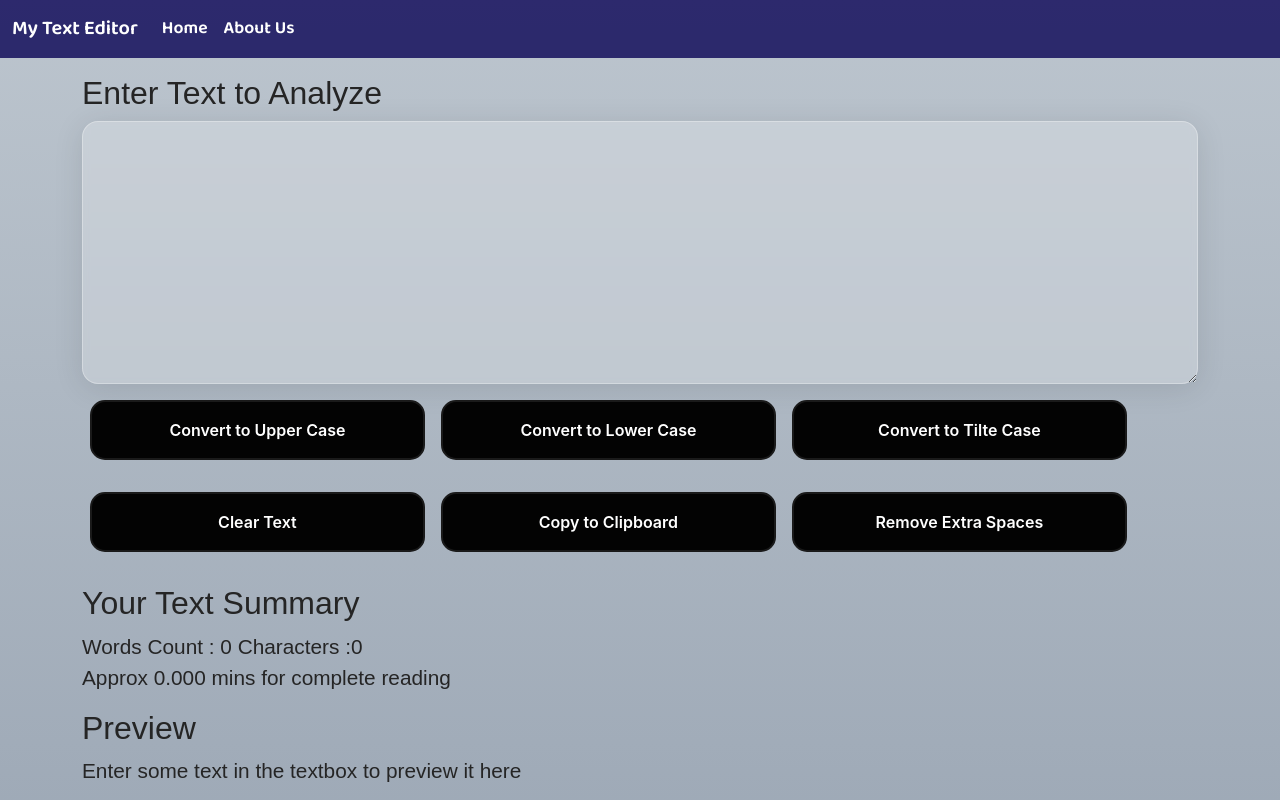
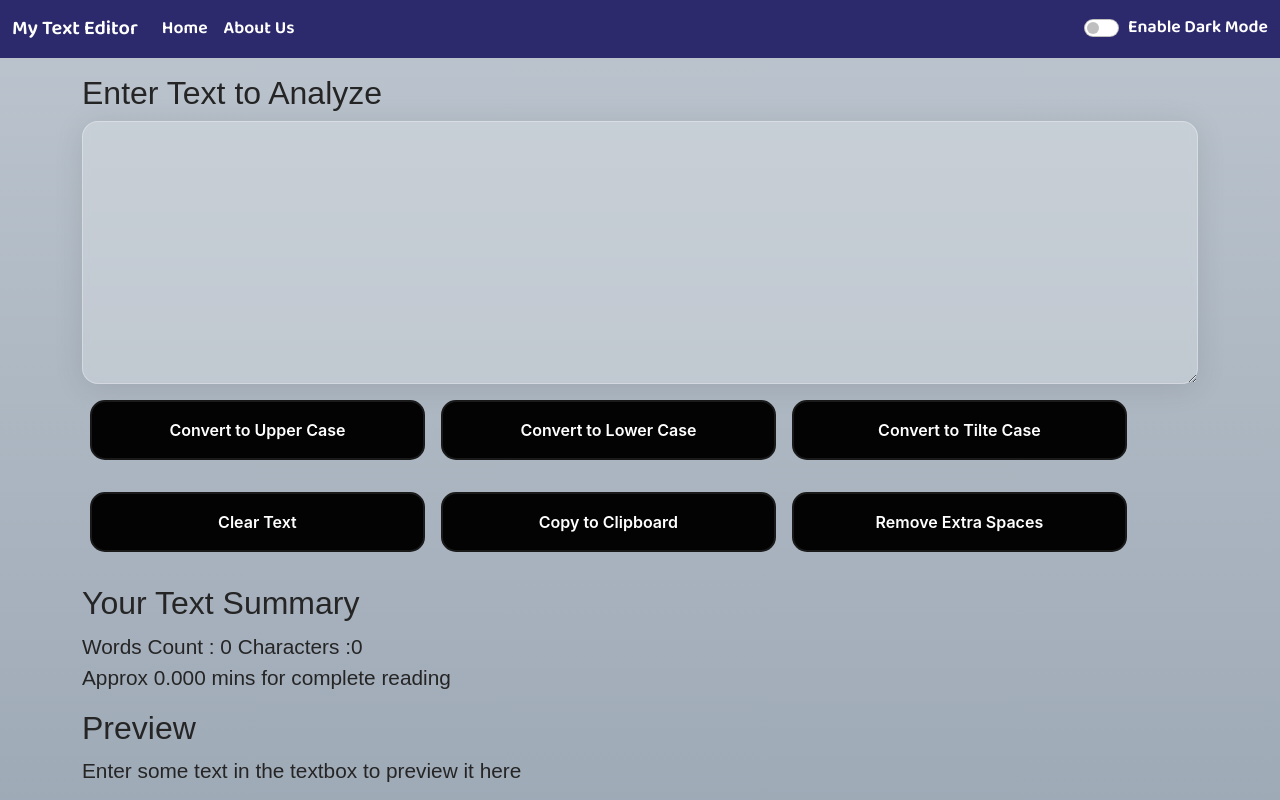
Before and after one commit to SavinderSingh77/My-Text-Editor, a React (Create React App) app: page / in a window 1280 px wide. Shown: the top 800 px of the page. Built offline with nearby package versions, Linux system fonts and the light colour scheme; a web font is replaced by a local one.

Commit message:
toggle added

```diff
--- a/src/App.js
+++ b/src/App.js
@@ -16,10 +16,21 @@ function App() {
       setAlert(null);
     }, 2000);
   };
+const [mode,setMode] = useState("white")
+  const toggleMode = ()=>{
+    if(mode == 'white'){
+    setMode('black')
+
+    }else{
+      setMode('white')
+
+    }
+  }
+
 
   return (
     <>
-      <Navbar title="My Text Editor" home="Home" about="About Us" />
+      <Navbar title="My Text Editor" home="Home" about="About Us"  toggleMode = {toggleMode}/>
       <Alert alert={alert} />
       <TextContainer showAlert = {showAlert} heading="Enter Text to Analyze" />
     </>
--- a/src/components/Alert.js
+++ b/src/components/Alert.js
@@ -1,11 +1,13 @@
 import React from 'react'
 
 export default function Alert(props) {
+  const capitilize = (text)=>{
+    return text[0].toUpperCase()+text.slice(1).toLowerCase();
+  }
   return (
 
 
-    props.alert && <div className={`alert alert-${props.alert.type}`} role="alert">
-{props.alert.msg}
+    props.alert && <div className={`alert alert-${props.alert.type}`} role="alert" style = {{background:'#ddffdd'}}>{capitilize(props.alert.type)} : {props.alert.msg}
     </div>
 
   )
--- a/src/components/Navbar.css
+++ b/src/components/Navbar.css
@@ -3,3 +3,11 @@
     font-family: 'Baloo Bhai 2', cursive;
     font-size: 1.1rem;
 }
+.form-check-input:checked {
+    background-color: #8d94a0;
+    border-color: #0d6efd;
+}
+body {
+    color: #e2dada;
+
+}
--- a/src/components/Navbar.js
+++ b/src/components/Navbar.js
@@ -24,7 +24,10 @@ export default function Navbar(props) {
           <a className="nav-link active" style = {{color:`white`}} aria-current="page" href="/">{props.about}</a>
         </li>
       </ul>
-
+      <div className="form-check form-switch">
+  <input onClick={props.toggleMode} className="form-check-input" type="checkbox" role="switch" id="flexSwitchCheckDefault"/>
+  <label className="form-check-label" htmlFor ="flexSwitchCheckDefault" style = {{color:'white'}}>Enable Dark Mode</label>
+</div>
     </div>
   </div>
 </nav>
--- a/src/components/TextContainer.js
+++ b/src/components/TextContainer.js
@@ -12,13 +12,13 @@ export default function TextContainer(props) {
   const upperCaseClick = () => {
     let upperCaseText = text;
     setText(upperCaseText.toUpperCase());
-    props.showAlert("Converted to Upper Case", "success");
+    props.showAlert("Text converted to Upper Case", "success");
   };
 
   const lowerCaseClick = () => {
     let lowerCaseText = text;
     setText(lowerCaseText.toLowerCase());
-    props.showAlert("Converted to Lower Case", "success");
+    props.showAlert("Text converted to Lower Case", "success");
   };
 
   const clearTextClick = () => {
@@ -64,7 +64,7 @@ export default function TextContainer(props) {
       str += e[0].toUpperCase() + e.slice(1).toLowerCase() + " ";
     });
     setText(str.slice(0, str.length - 1));
-    props.showAlert("Converted to Title Case", "success");
+    props.showAlert(" Text converted to Title Case", "success");
   };
   const wordCount = () => {
     let arr1 = text.split(" ");
```
